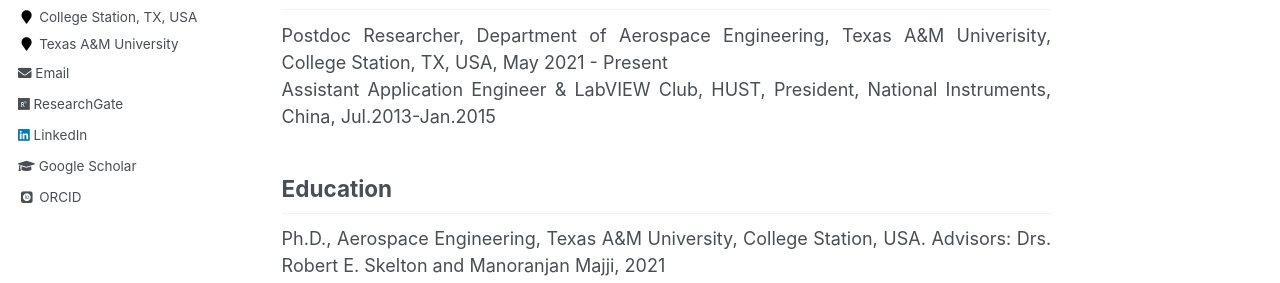
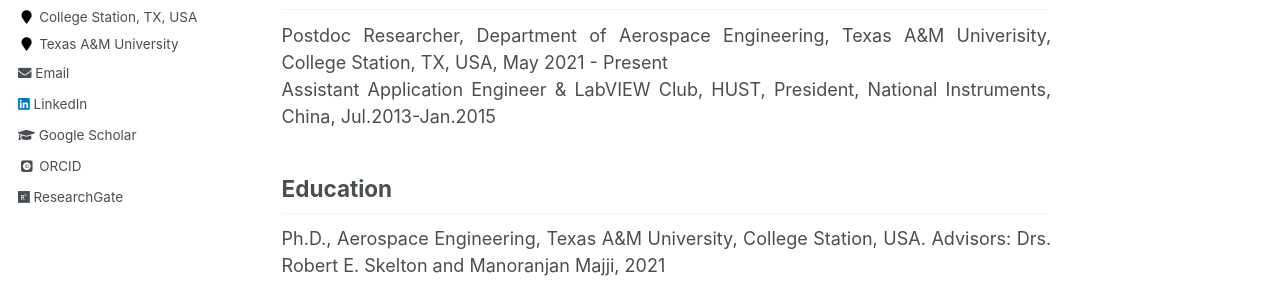
Before and after one commit to Muhao-Chen/muhao-chen.github.io, a Jekyll site: the page built from _pages/about.md, in a window 1280 px wide. Shown: the part 388-671 px from the top of the page. Built offline with Jekyll 4.4.1, drawn with Linux system fonts in a browser that asks for light colours; some web fonts are replaced.

Commit message:
Update author-profile.html

```diff
--- a/_includes/author-profile.html
+++ b/_includes/author-profile.html
@@ -36,9 +36,6 @@
       {% endif %}
       {% if author.keybase %}
         <li><a href="https://keybase.io/{{ author.keybase }}"><i class="fas fa-key" aria-hidden="true"></i> Keybase</a></li>
-      {% endif %}
-       {% if author.researchgate %}
-        <li><a href="{{ author.researchgate }}"><i class="fab fa-researchgate" aria-hidden="true"></i> ResearchGate</a></li>
       {% endif %}
       {% if author.twitter %}
         <li><a href="https://twitter.com/{{ author.twitter }}"><i class="fab fa-twitter-square" aria-hidden="true"></i> Twitter</a></li>
@@ -115,6 +112,9 @@
       {% if author.impactstory %}
         <li><a href="{{ author.impactstory }}"><i class="ai ai-impactstory ai-fw"></i> Impactstory</a></li>
       {% endif %}
+      {% if author.researchgate %}
+      <li><a href="{{ author.researchgate }}"><i class="fab fa-researchgate" aria-hidden="true"></i> ResearchGate</a></li>
+    {% endif %}
       {% if author.wikipedia %}
         <li><a href="https://en.wikipedia.org/wiki/User:{{ author.wikipedia }}"><i class="fab fa-wikipedia-w" aria-hidden="true"></i> Wikipedia</a></li>
 {% endif %}
```
